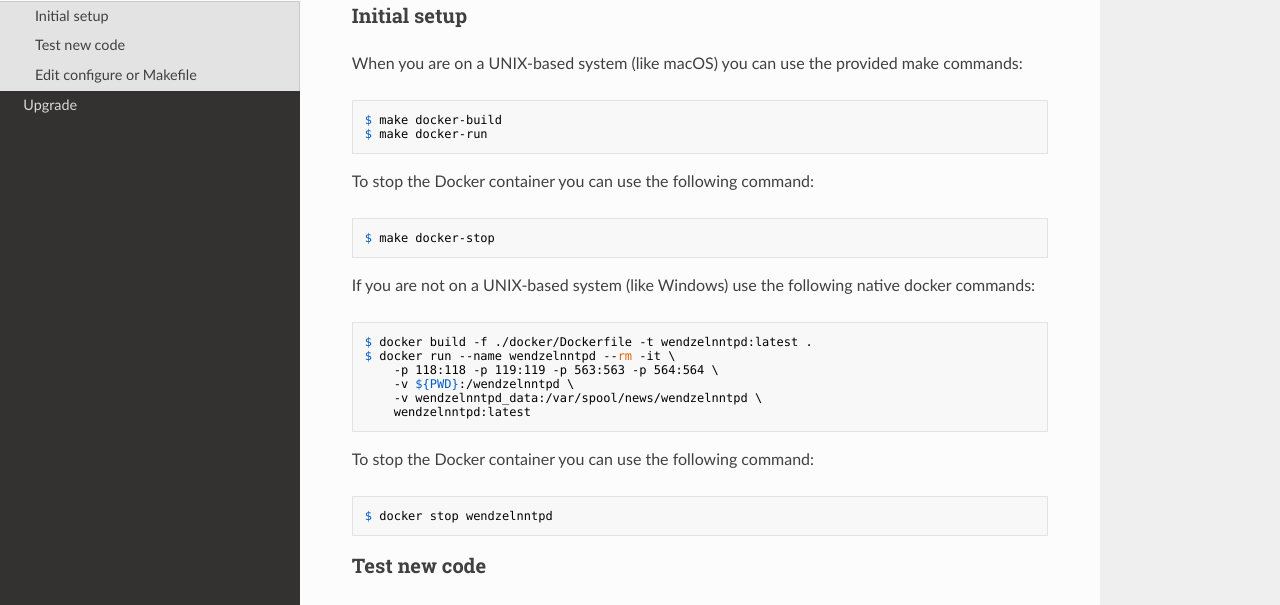
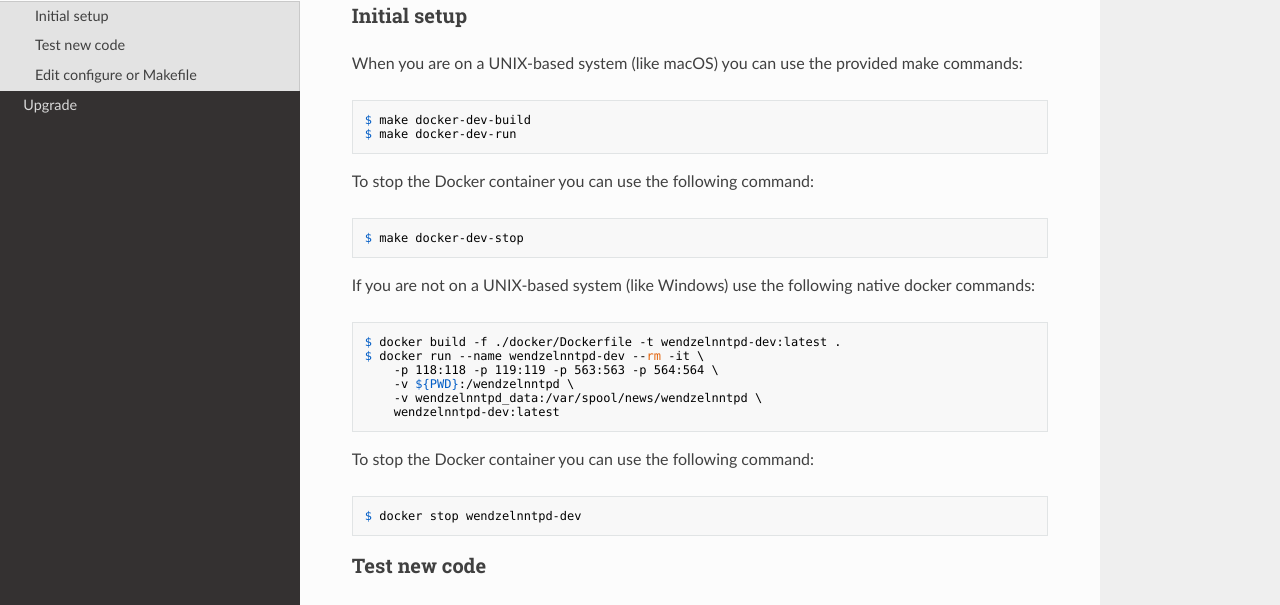
Before and after one commit to cdpxe/WendzelNNTPd, an MkDocs documentation site: the page built from docs/docs/development.md, in a window 1280 px wide and 1289 px high. Shown: the part 254-859 px from the top of the window. Built offline with MkDocs 1.6.1, drawn with Linux system fonts in a browser that asks for light colours; nearby versions of some CDN libraries.

Commit message:
Add new Docker image
- add new Dockerfile for the creation of the Docker image to packages/docker
- add wendzelnntpd.conf to packages/docker for the Docker image
- add docker-entrypoint.sh to packages/docker which initializes certificates if necessary and starts wendzelnntpd
- Rename the existing Docker image for development purposes to wendzelnntpd-dev

````diff
--- a/docs/docs/development.md
+++ b/docs/docs/development.md
@@ -10,29 +10,29 @@
 When you are on a UNIX-based system (like macOS) you can use the
 provided make commands:
 ```console
-$ make docker-build
-$ make docker-run
+$ make docker-dev-build
+$ make docker-dev-run
 ```
 
 To stop the Docker container you can use the following command:
 ```console
-$ make docker-stop
+$ make docker-dev-stop
 ```
 
 If you are not on a UNIX-based system (like Windows) use the following
 native docker commands:
 ```console
-$ docker build -f ./docker/Dockerfile -t wendzelnntpd:latest .
-$ docker run --name wendzelnntpd --rm -it \
+$ docker build -f ./docker/Dockerfile -t wendzelnntpd-dev:latest .
+$ docker run --name wendzelnntpd-dev --rm -it \
     -p 118:118 -p 119:119 -p 563:563 -p 564:564 \
     -v ${PWD}:/wendzelnntpd \
     -v wendzelnntpd_data:/var/spool/news/wendzelnntpd \
-    wendzelnntpd:latest
+    wendzelnntpd-dev:latest
 ```
 
 To stop the Docker container you can use the following command:
 ```console
-$ docker stop wendzelnntpd
+$ docker stop wendzelnntpd-dev
 ```
 
 ### Test new code
````
Also changed, not shown: 5 other files.
